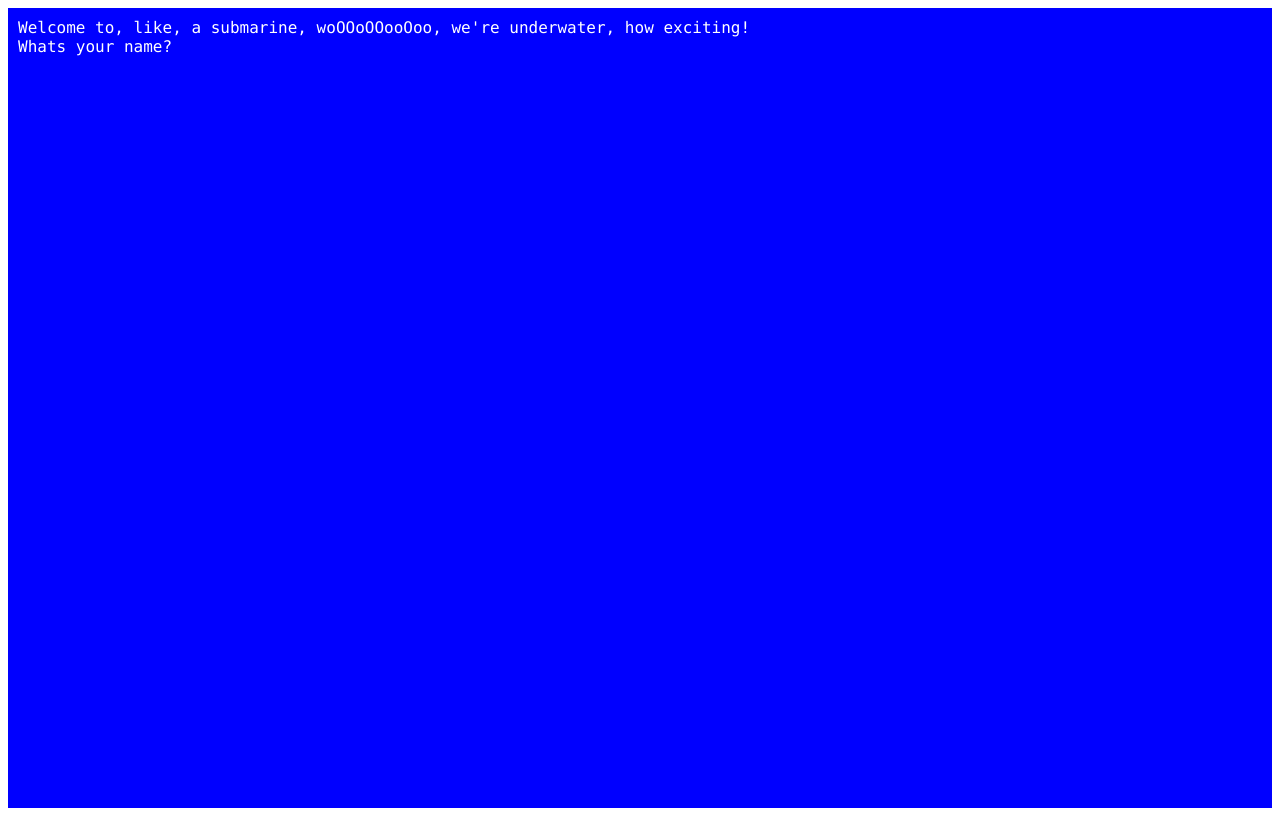
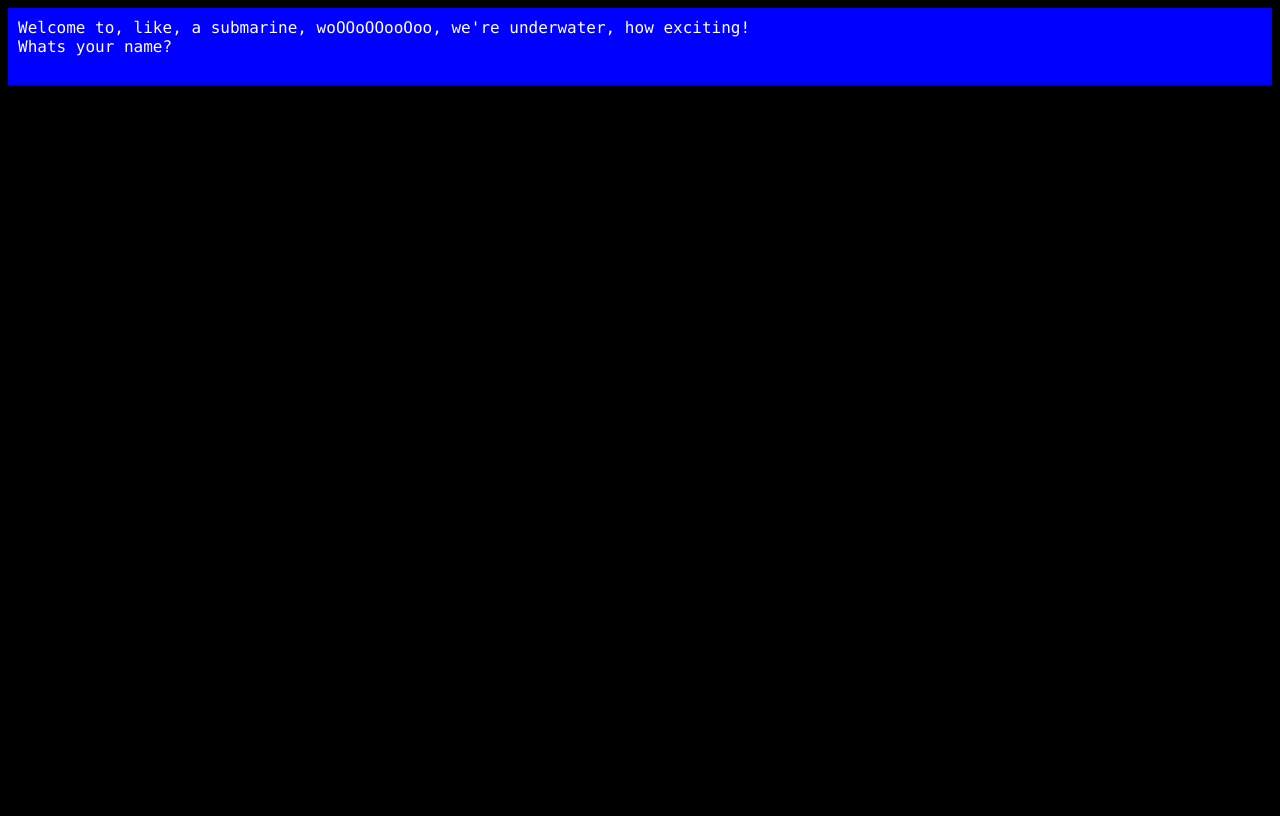
Before and after one commit to Hazel-XD/Hazel-XD.github.io, a plain HTML site: page index.html in a window 1280 px wide. Drawn offline with Linux system fonts and the light colour scheme.

Commit message:
Fixed limited height issue

```diff
--- a/index.html
+++ b/index.html
@@ -5,7 +5,7 @@
     <title>Title</title>
     <script src="terminal.js"></script>
 </head>
-<body onload="main()">
+<body style="background-color: black; overflow: hidden" onload="main()">
 
 </body>
 <script src="maincode.js"></script>
--- a/maincode.js
+++ b/maincode.js
@@ -20,7 +20,7 @@ async function main() {
 
 //Now we can set up the size of the terminal, along with its colour and stuff
     t.setBackgroundColor("blue");
-    t.setHeight("800px");
+    //t.setHeight("800px");
 
 
 //We then insert the terminals html into the actual page
```
